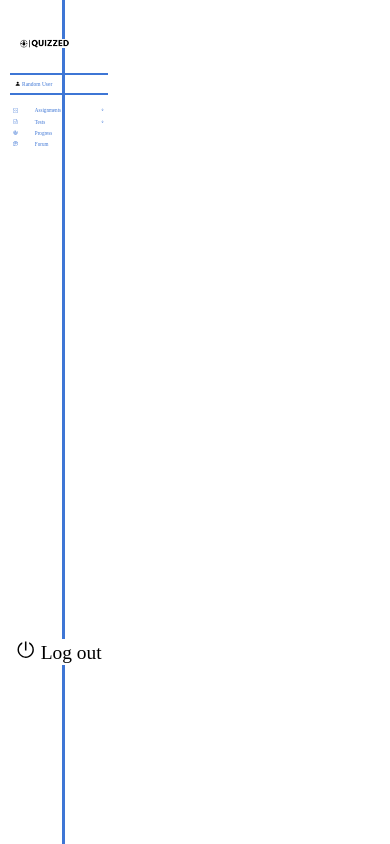
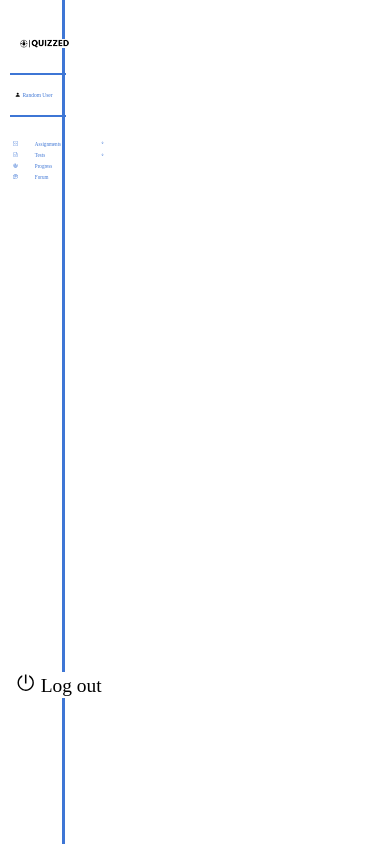
Before and after one commit to MartinezNicanor/IT1E-period-4, a React (Create React App) app: page / in a window 390 px wide. Built offline with nearby package versions, Linux system fonts and the light colour scheme; the HTML template or start-up script is replaced by a standard one.

Commit message:
Fix: fixed the alignment and responsiveness of the navbar

```diff
--- a/src/components/navbar/SubMenu.js
+++ b/src/components/navbar/SubMenu.js
@@ -17,7 +17,7 @@ const SideBarLink = styled(Link)`
     &:hover {
       color: #6aa0fc;
       cursor: pointer;
-      font-size: 1.4vw;
+      font-size: 1.35vw;
     }
 `;
 const SideBarLabel = styled.span`
--- a/src/components/navbar/usersName.css
+++ b/src/components/navbar/usersName.css
@@ -1,9 +1,13 @@
 .usersName {
     font-size: 1.4vw;
-    padding: 6% 0% 6% 5%;
-    margin-bottom: 10%;
+    padding: 2vh 0vw 2vh 1.2vw;
+    margin-bottom: 2.5vh;
     border-top: solid #3E76D5 2px;
     border-bottom: solid #3E76D5 2px;
+    display: flex;
+    align-items: center;
+    gap: 0.5vw;
+    width: 13vw;
 }
 
 a{
```
Also changed, not shown: src/components/navbar/SideBarData.js (+3 -5 lines).
